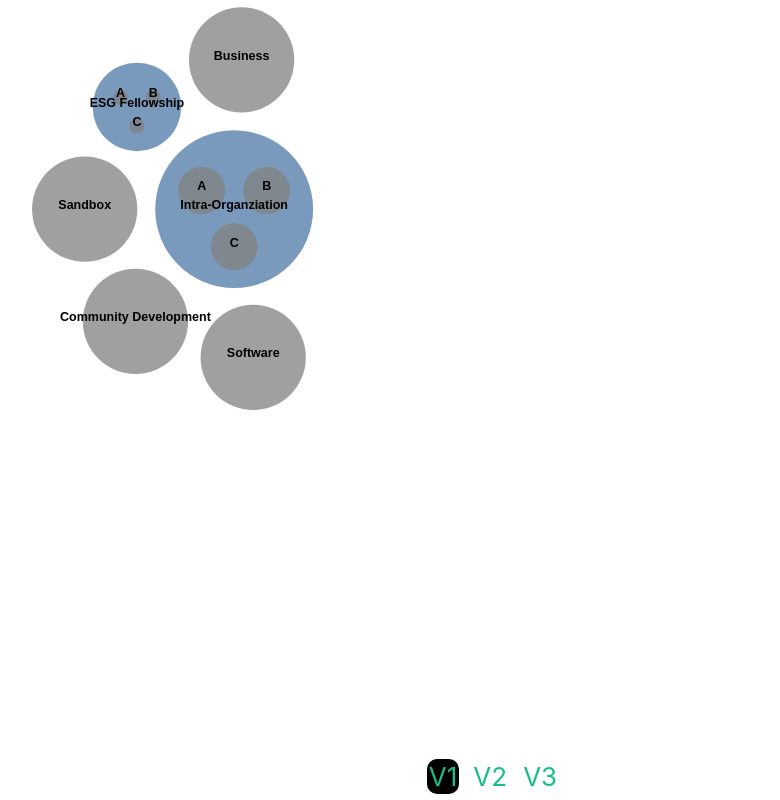
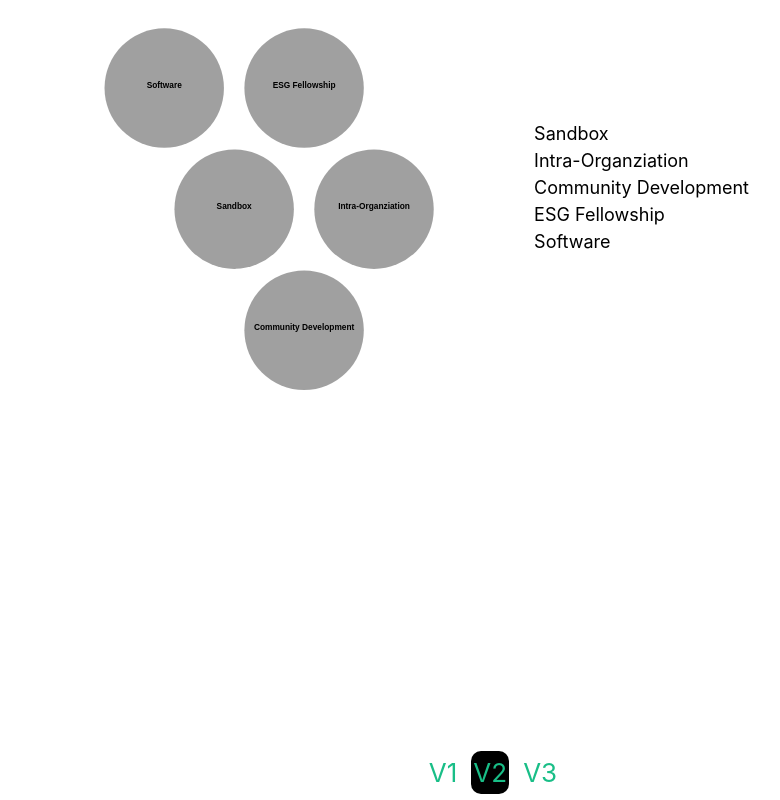
Before and after one commit to orintarou1997/esg-data, a React (Create React App) app: page / in a window 1280 px wide. Shown: the whole page, without its empty margins (147-927 px from the left). Built offline with nearby package versions, Linux system fonts and the light colour scheme; the HTML template or start-up script is replaced by a standard one.

Commit message:
tailwind

```diff
--- a/package.json
+++ b/package.json
@@ -37,6 +37,8 @@
     ]
   },
   "devDependencies": {
+    "autoprefixer": "^10.4.16",
+    "postcss": "^8.4.31",
     "tailwindcss": "^3.3.5"
   }
 }
--- /dev/null
+++ b/postcss.config.js
@@ -0,0 +1,6 @@
+module.exports = {
+  plugins: {
+    tailwindcss: {},
+    autoprefixer: {},
+  },
+}
--- a/src/App.css
+++ b/src/App.css
@@ -52,7 +52,7 @@ body{
   position: absolute;
   width: 50px;
   font-size: .5em;
-  z-index: 99;
+  z-index: 96;
 }
 
 circle {
@@ -76,7 +76,7 @@ circle:hover {
   align-items: center;
   justify-content: center;
   font-size: calc(10px + 2vmin);
-  color: white;
+  color: black;
 }
 
 .App-link {
--- a/src/App.js
+++ b/src/App.js
@@ -9,13 +9,11 @@ const data = {
   name: "Eve",
   value:50,
   children: [
-    {name: "Sandbox", value:500},
-    {name: "Intra-Organziation", children: [{name: "A", value:100}, {name: "B", value:100},  {name: "C", value:100}]},
-    {name: "Community Development", value:500},
-    {name: "ESG Fellowship", children: [{name: "A", value:10}, {name: "B", value:10}, {name: "C", value:10}]},
-    {name: "Software", value:500},
-    {name: "Business", value:500},
-
+    {name: "Sandbox", value:100},
+    {name: "Intra-Organziation", value:100},
+    {name: "Community Development", value:100},
+    {name: "ESG Fellowship", value:100},
+    {name: "Software", value:100},
   ]
 };
 
@@ -23,13 +21,13 @@ class App extends Component {
 	constructor(props){
 		super(props);
 		this.state = {
-			tab: 'V1'
+			tab: 'V2'
 		}
 		this.welcome = this.welcome.bind(this);
 		this.handleClick = this.handleClick.bind(this);
 	}
 	componentDidMount(){
-		document.querySelector('.tabOne').style.backgroundColor = 'black';
+		document.querySelector('.tabTwo').style.backgroundColor = 'black';
 	}
 	handleClick(e){
 		this.setState({
@@ -39,16 +37,16 @@ class App extends Component {
 
 	welcome(p) {
 		if(p === 'V1'){
+			document.querySelector('.tabOne').style.backgroundColor = 'black';
+			document.querySelector('.tabTwo').style.backgroundColor = 'white';
+			document.querySelector('.tabThree').style.backgroundColor = 'white';
+			return <AppV1 data={data}/>;
+		}else if(p === 'V2'){
 			if(document.querySelector('.tabOne')){
-				document.querySelector('.tabOne').style.backgroundColor = 'black';
-				document.querySelector('.tabTwo').style.backgroundColor = 'white';
+				document.querySelector('.tabOne').style.backgroundColor = 'white';
+				document.querySelector('.tabTwo').style.backgroundColor = 'black';
 				document.querySelector('.tabThree').style.backgroundColor = 'white';
 			}
-			return <AppV1 data={data}/>;
-		}else if(p === 'V2'){
-			document.querySelector('.tabOne').style.backgroundColor = 'white';
-			document.querySelector('.tabTwo').style.backgroundColor = 'black';
-			document.querySelector('.tabThree').style.backgroundColor = 'white';
 			return <AppV2 data={data}/>
 		}else if(p === 'V3'){
 			document.querySelector('.tabOne').style.backgroundColor = 'white';
@@ -59,13 +57,13 @@ class App extends Component {
 	render(){
 	  var myTab = this.state.tab;
 	  return (
-	    <div className="App">
+	    <div className="">
 	    	<header className="App-header">
+
 		      {
 		      	this.welcome(myTab)
 		      }
 	      	<div id="tabs">
-
 		      	<ul>
 		      		<li onClick={(e) => this.handleClick(e)} className="tab tabOne">V1</li>
 		      		<li onClick={(e) => this.handleClick(e)} className="tab tabTwo">V2</li>
--- a/src/components/BubbleChart.js
+++ b/src/components/BubbleChart.js
@@ -32,7 +32,7 @@ const chart = (data) => {
       .duration(200)
     tooltip
       .style("opacity", 1)
-      .html("Country: " + d.target['__data__'].data.name)
+      .html("Name: " + d.target['__data__'].data.name)
       .style("left", (d.x) - 150 + "px")
       .style("top", (d.y) + 50 + "px")
   }
@@ -55,7 +55,7 @@ const chart = (data) => {
       .attr("width", width)
       .attr("height", height/1.2)
       .attr("viewBox", [-margin, -margin, width, height])
-      .attr("style", "width: 100%; height:auto;")
+      .attr("style", "max-width: 100%; height:auto;")
       .attr("text-anchor", "middle")
 
   // Place each (leaf) node according to the layout’s x and y values.
@@ -70,7 +70,7 @@ const chart = (data) => {
 
   // Append the text labels.
   const label = svg.append("g")
-      .style("font", "15px sans-serif")
+      .style("font", "10px sans-serif")
       .style('font-weight', "bold")
       .attr("pointer-events", "none")
       .attr("text-anchor", "middle")
--- a/src/index.css
+++ b/src/index.css
@@ -1,3 +1,8 @@
+
+@import "tailwindcss/base";
+@import "tailwindcss/components";
+@import "tailwindcss/utilities";
+
 body {
   margin: 0;
   font-family: -apple-system, BlinkMacSystemFont, 'Segoe UI', 'Roboto', 'Oxygen',
--- /dev/null
+++ b/tailwind.config.js
@@ -0,0 +1,11 @@
+/** @type {import('tailwindcss').Config} */
+module.exports = {
+  content: [
+  	"./src/**/*.{js, jsx, ts, tsx}",
+  	"./public index.html"
+  ],
+  theme: {
+    extend: {},
+  },
+  plugins: [],
+}
```
Also changed, not shown: 1 other file (tests, documents, lock files or other folders).
